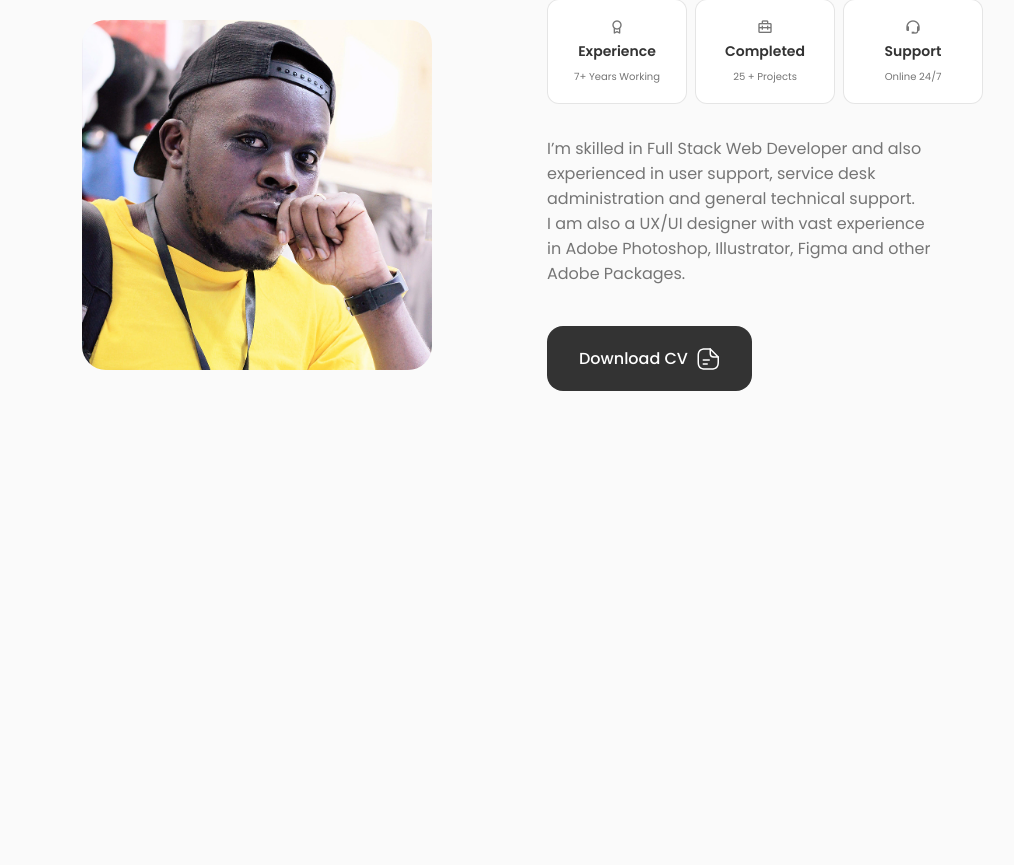
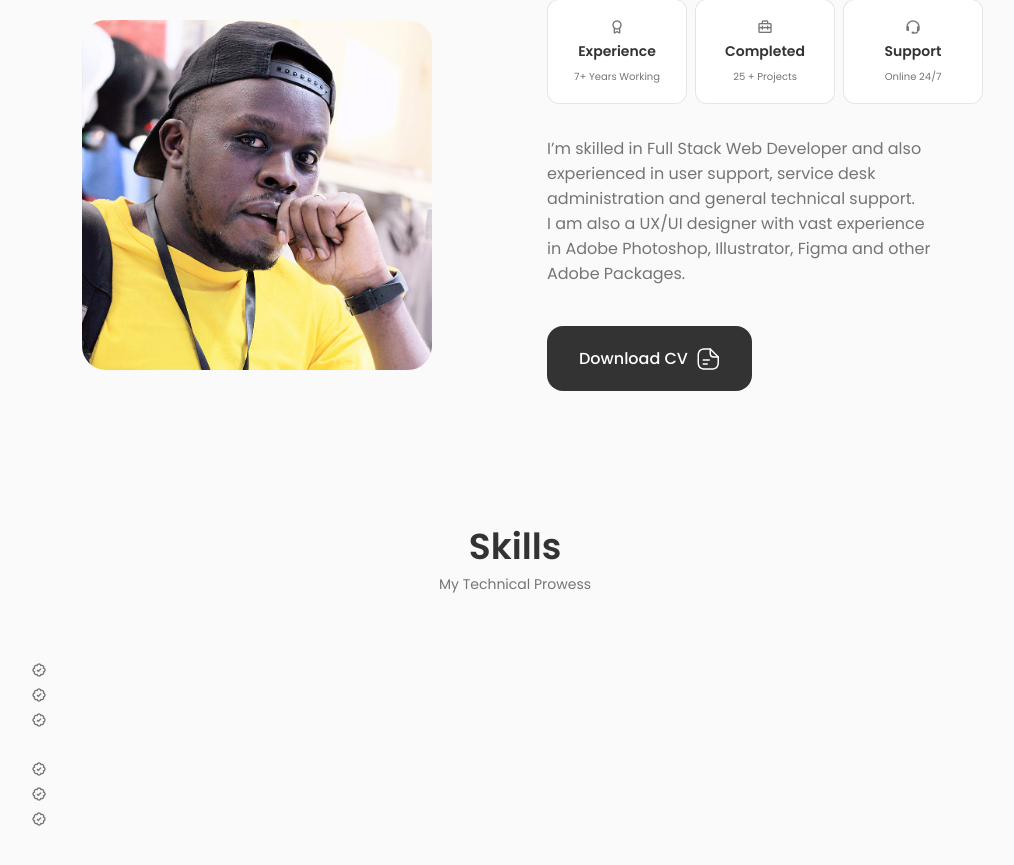
Before and after one commit to stevescilar/Master_Steve, a React (Create React App) app: page / in a window 1280 px wide. Shown: the part 927-1792 px from the top of the page, without its empty margins (125-1139 px from the left). Before the commit the page ends 1350 px from the top, so only its background shows below. Built offline with nearby package versions, Linux system fonts and the light colour scheme.

Commit message:
update-skills

```diff
--- a/src/App.js
+++ b/src/App.js
@@ -3,6 +3,7 @@
 import Header from './components/header/Header';
 import Home from './components/home/Home';
 import About from './components/about/About';
+import Skills from './components/skills/Skills';
 
 function App() {
   return (
@@ -12,6 +13,7 @@
     <main className='main'>
       <Home />
       <About />
+      <Skills />
     </main>
     </>
 
--- /dev/null
+++ b/src/components/skills/Backend.jsx
@@ -0,0 +1,51 @@
+import React from 'react'
+
+const Backend = () => {
+  return (
+    <div className="skills__content">
+        <h3 className="skills__title"></h3>
+
+            <div className="skills__box">
+                <div className="skills__group">
+                    <div className="skills__data">
+                        <i class='bx bx-badge-check'></i>
+
+                        <div>
+                            <h3 className="skills__name">
+                                <span className="skills__level">
+
+                                </span>
+                            </h3>
+                        </div>
+                    </div>
+
+                    <div className="skills__data">
+                        <i class='bx bx-badge-check'></i>
+
+                        <div>
+                            <h3 className="skills__name">
+                                <span className="skills__level">
+
+                                </span>
+                            </h3>
+                        </div>
+                    </div>
+
+                    <div className="skills__data">
+                        <i class='bx bx-badge-check'></i>
+
+                        <div>
+                            <h3 className="skills__name">
+                                <span className="skills__level">
+
+                                </span>
+                            </h3>
+                        </div>
+                    </div>
+                </div>
+            </div>
+    </div>
+  )
+}
+
+export default Backend
--- /dev/null
+++ b/src/components/skills/Frontend.jsx
@@ -0,0 +1,51 @@
+import React from 'react'
+
+const Frontend = () => {
+  return (
+    <div className="skills__content">
+        <h3 className="skills__title"></h3>
+
+        <div className="skills__box">
+            <div className="skills__group">
+                <div className="skills__data">
+                    <i class='bx bx-badge-check'></i>
+
+                    <div>
+                        <h3 className="skills__name">
+                            <span className="skills__level">
+
+                            </span>
+                        </h3>
+                    </div>
+                </div>
+
+                <div className="skills__data">
+                    <i class='bx bx-badge-check'></i>
+
+                    <div>
+                        <h3 className="skills__name">
+                            <span className="skills__level">
+
+                            </span>
+                        </h3>
+                    </div>
+                </div>
+
+                <div className="skills__data">
+                    <i class='bx bx-badge-check'></i>
+
+                    <div>
+                        <h3 className="skills__name">
+                            <span className="skills__level">
+
+                            </span>
+                        </h3>
+                    </div>
+                </div>
+            </div>
+        </div>
+    </div>
+  )
+}
+
+export default Frontend
--- a/src/components/skills/Skills.jsx
+++ b/src/components/skills/Skills.jsx
@@ -1,10 +1,18 @@
-import React from 'react'
-
+import React from 'react';
+import Backend from './Backend';
+import Frontend from './Frontend';
+import "./skills.css";
 const Skills = () => {
   return (
     <section className="skills section" id="skills">
       <h2 className="section__title">Skills</h2>
-      <span className="section__subtitle">I am good at</span>
+      <span className="section__subtitle">My Technical Prowess</span>
+
+      <div className="skills__container container grid">
+          <Frontend />
+
+          <Backend />
+      </div>
     </section>
   )
 }
```
